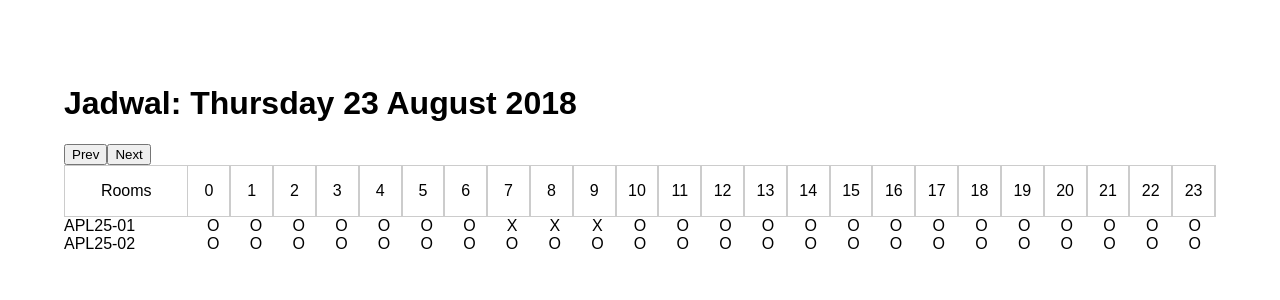
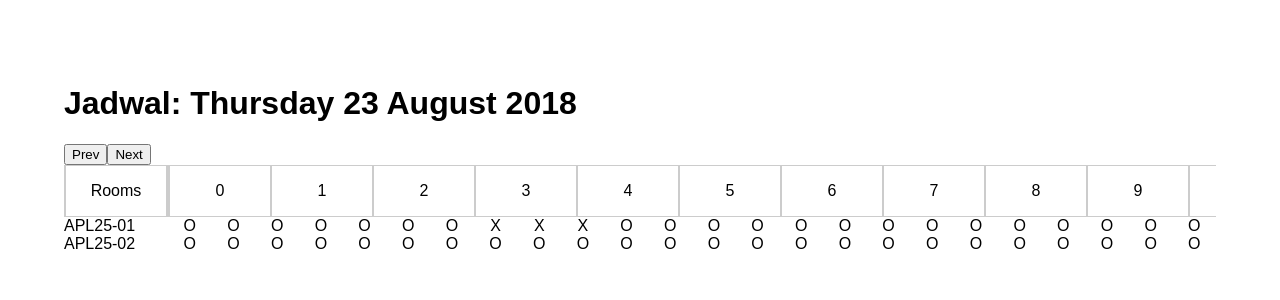
Before and after one commit to PeterPan627/react-jadwal, a React (Create React App) app: page / in a window 1280 px wide. Shown: the top 300 px of the page. Built offline with nearby package versions, Linux system fonts and the light colour scheme.

Commit message:
adding some props, separating legends and content

```diff
--- a/src/App.css
+++ b/src/App.css
@@ -46,6 +46,9 @@
   align-items: baseline;
 }
 
+.jadwal-header {
+  width: fit-content;
+}
 .hours .col {
   padding: 16px 0;
 }
@@ -59,3 +62,9 @@
   border-top: 0;
   border-bottom: 0;
 }
+.time {
+  width: 100px;
+}
+.schedule-container {
+  overflow: auto;
+}
--- a/src/App.js
+++ b/src/App.js
@@ -4,11 +4,25 @@ import Jadwal from './components/Jadwal'
 
 import './App.css';
 
+const items = [{
+  "id":656,
+  "name":"APL25-01",
+  "schedules":[
+    {"status_id":205,"start_date":"2018-08-23T07:00:00.000Z","end_date":"2018-08-23T09:00:00.000Z","id":920,"booking_id":813},
+    {"status_id":202,"start_date":"2018-08-24T10:00:00.000Z","end_date":"2018-08-24T12:00:00.000Z","id":1048,"booking_id":910}]
+  },
+  {
+    "id":657,
+    "name":"APL25-02",
+    "schedules":[]
+  }
+]
+
 class App extends Component {
   render() {
     return (
       <div className="App">
-       <Jadwal/>
+       <Jadwal legendsTitle={'Rooms'} items={items}/>
       </div>
     );
   }
--- a/src/components/Jadwal.jsx
+++ b/src/components/Jadwal.jsx
@@ -3,20 +3,6 @@ import isSameDay from 'date-fns/is_same_day'
 import getHours from 'date-fns/get_hours'
 import format from 'date-fns/format'
 import addDays from 'date-fns/add_days';
-
-const items = [{
-  "id":656,
-  "name":"APL25-01",
-  "schedules":[
-    {"status_id":205,"start_date":"2018-08-23T07:00:00.000Z","end_date":"2018-08-23T09:00:00.000Z","id":920,"booking_id":813},
-    {"status_id":202,"start_date":"2018-08-24T10:00:00.000Z","end_date":"2018-08-24T12:00:00.000Z","id":1048,"booking_id":910}]
-  },
-  {
-    "id":657,
-    "name":"APL25-02",
-    "schedules":[]
-  }
-]
 
 class Jadwal extends Component {
   state = {
@@ -46,10 +32,9 @@ class Jadwal extends Component {
     return (
       <div className="jadwal-header">
         <div className="hours row" >
-        <div className="col its-flex justify-center" style={{ flexGrow: 3 }}>Rooms</div>
         {
           hoursRow.map(hour => (
-            <div className="col its-flex justify-center hour" key={`hour-head-${hour}`}>{ hour }</div>
+            <div className="col time its-flex justify-center hour" key={`hour-head-${hour}`}>{ hour }</div>
           ))
         }
         </div>
@@ -60,6 +45,7 @@ class Jadwal extends Component {
 
   renderSchedules () {
     const { selectedDay } = this.state
+    const { items } = this.props
     return (
       <div className="schedules">
       {
@@ -82,10 +68,9 @@ class Jadwal extends Component {
 
           return (
             <div className="row" key={`schedule-item-${item.name}`}>
-              <div className="col" style={{ flexGrow: 3 }}>{item.name}</div>
               {
                 cells.map((c, idx) => (
-                  <div className="col its-flex justify-center" key={`cell-${item.name}-${idx}`}>
+                  <div className="col time its-flex justify-center" key={`cell-${item.name}-${idx}`}>
                     { c === 1 ? 'X' : 'O'}
                   </div>
                 ))
@@ -104,8 +89,22 @@ class Jadwal extends Component {
         <h1>Jadwal: { format(this.state.selectedDay, 'dddd D MMMM YYYY') }</h1>
         <button onClick={ this.goToPrevDay }>Prev</button>
         <button onClick={ this.goToNextDay }>Next</button>
-        { this.renderHours() }
-        { this.renderSchedules() }
+        <div className="its-flex">
+          <div className="legends">
+            <div className="row hours">
+              <div className="legends-title col time its-flex justify-center hour">{ this.props.legendsTitle }</div>
+            </div>
+            {
+              this.props.items.map(item => (
+                <div className="row">{ item.name }</div>
+              ))
+            }
+          </div>
+          <div className="schedule-container">
+            { this.renderHours() }
+            { this.renderSchedules() }
+          </div>
+        </div>
       </div>
     );
   }
```
